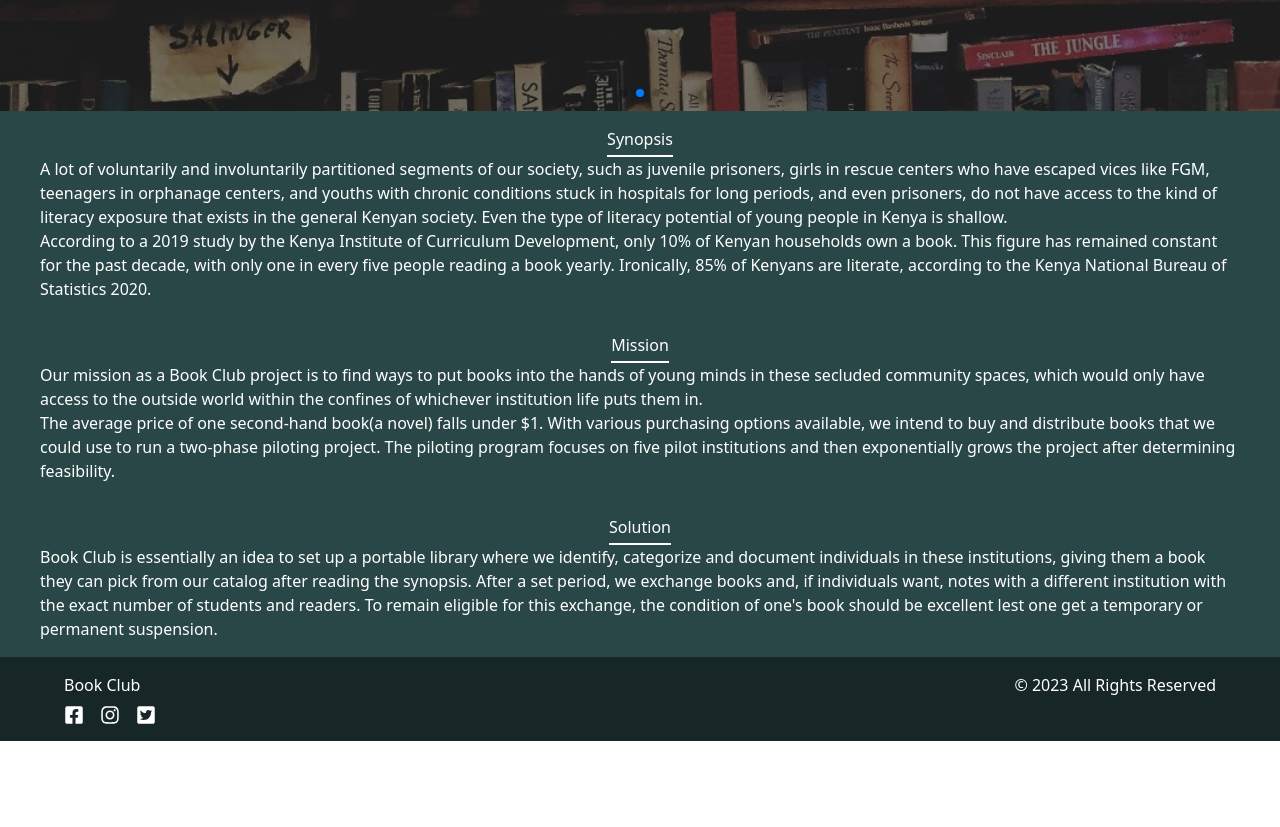
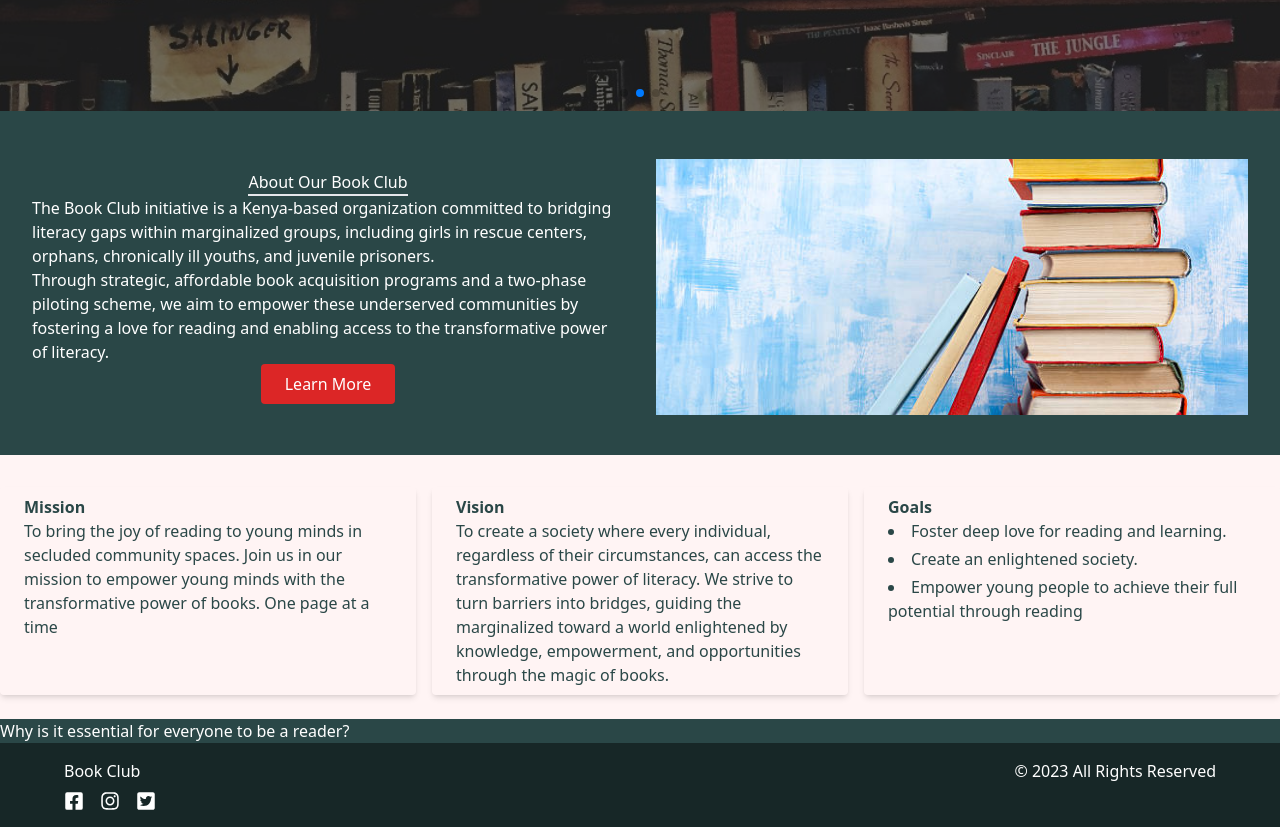
Before and after one commit to MylesMburu/BookClub, a React (Vite) app: page / in a window 1280 px wide. Shown: the part 317-1144 px from the top of the page. Before the commit the page ends 1058 px from the top, so only its background shows below. Built offline with nearby package versions, Linux system fonts and the light colour scheme.

Commit message:
Added goals

```diff
--- /dev/null
+++ b/src/components/Home/Goals.jsx
@@ -0,0 +1,26 @@
+import React from 'react'
+
+export const Goals = () => {
+  return (
+    <div className='grid grid-cols-3 gap-4 bg-secondary pb-6'>
+        <div className='card2'>
+        <h2 className='font-bold'>Mission</h2>
+        <p>To bring the joy of reading to young minds in secluded community spaces. Join us in our mission to empower young minds with the transformative power of books.
+            One page at a time
+        </p>
+        </div>
+        <div className='card2'>
+        <h2 className='font-bold'>Vision</h2>
+        <p>To create a society where every individual, regardless of their circumstances, can access the transformative power of literacy. We strive to turn barriers into bridges, guiding the marginalized toward a world enlightened by knowledge, empowerment, and opportunities through the magic of books.</p>
+        </div>
+        <div className='card2'>
+        <h2 className='font-bold'>Goals</h2>
+        <ul className='list-disc list-inside'>
+            <li className='mb-1'>Foster deep love for reading and learning.</li>
+            <li className='mb-1'>Create an enlightened society. </li>
+            <li className='mb-1'>Empower young people to achieve their full potential through reading </li>
+        </ul>
+        </div>
+    </div>
+  )
+}
--- a/src/components/Home/Home.jsx
+++ b/src/components/Home/Home.jsx
@@ -1,14 +1,14 @@
 import React from 'react'
 import Synopsis from './Synopsis'
-import { Mission } from './Mission'
-import { Solution } from './Solution'
+import { Goals } from './Goals'
+import { WhyRead } from "./WhyRead";
 
 export const Home = () => {
   return (
     <div className='bg-primary text-white'>
         <Synopsis/>
-        <Mission/>
-        <Solution/>
+        <Goals/>
+        <WhyRead/>
     </div>
   )
 }
--- a/src/components/Home/Mission.jsx
+++ /dev/null
@@ -1,18 +0,0 @@
-import React from 'react'
-
-export const Mission = () => {
-  return (
-    <div className='flex flex-col justify-center items-center p-2 md:p-4'>
-      <h2 className='border-b-2 border-white pb-1'>Mission</h2>
-      <div className='px-6'>
-      <p>
-      Our mission as a Book Club project is to find ways to put books into the hands of young minds in these secluded community spaces, which would only have access to the outside world within the confines of whichever institution life puts them in.
-      </p>
-      <p>
-      The average price of one second-hand book(a novel) falls under $1. With various purchasing options available, we intend to buy and distribute books that we could use to run a two-phase piloting project. The piloting program focuses on five pilot institutions and then exponentially grows the project after determining feasibility.
-      </p>
-    </div>
-    </div>
-
-  )
-}
--- a/src/components/Home/Solution.jsx
+++ /dev/null
@@ -1,12 +0,0 @@
-import React from 'react'
-
-export const Solution = () => {
-  return (
-    <div className='flex flex-col justify-center items-center p-2 pb-4 md:p-4'>
-      <h2 className='border-b-2 border-white pb-1'>Solution</h2>
-      <div>
-        <p className='px-6'>Book Club is essentially an idea to set up a portable library where we identify, categorize and document individuals in these institutions, giving them a book they can pick from our catalog after reading the synopsis. After a set period, we exchange books and, if individuals want, notes with a different institution with the exact number of students and readers. To remain eligible for this exchange, the condition of one's book should be excellent lest one get a temporary or permanent suspension.</p>
-      </div>
-    </div>
-  )
-}
--- a/src/components/Home/Synopsis.jsx
+++ b/src/components/Home/Synopsis.jsx
@@ -1,12 +1,15 @@
 import React from 'react';
+import { Link } from 'react-router-dom';
 import { Swiper, SwiperSlide } from 'swiper/react';
 import { Autoplay, Pagination, Navigation } from 'swiper';
 import "swiper/css";
 import "swiper/css/pagination";
 import "swiper/css/navigation";
+import IMG1 from '../../assets/books1.jpg';
 import IMG2 from '../../assets/books2.jpg';
 import IMG3 from '../../assets/books3.jpg';
 import IMG4 from '../../assets/books4.jpg';
+import { About } from '../About/About';
 
 const data = [
   {
@@ -53,16 +56,15 @@ const Synopsis = () => {
         </Swiper>
       </div>
 
-      {/* Synopsis section */}
-      <div className='flex flex-col justify-center items-center p-2 md:p-4'>
-        <h2 className='border-b-2 border-white pb-1'>Synopsis</h2>
-        <div className='px-6'>
-          <p>
-            A lot of voluntarily and involuntarily partitioned segments of our society, such as juvenile prisoners, girls in rescue centers who have escaped vices like FGM, teenagers in orphanage centers, and youths with chronic conditions stuck in hospitals for long periods, and even prisoners, do not have access to the kind of literacy exposure that exists in the general Kenyan society. Even the type of literacy potential of young people in Kenya is shallow.
-          </p>
-          <p>
-            According to a 2019 study by the Kenya Institute of Curriculum Development, only 10% of Kenyan households own a book. This figure has remained constant for the past decade, with only one in every five people reading a book yearly. Ironically, 85% of Kenyans are literate, according to the Kenya National Bureau of Statistics 2020.
-          </p>
+      <div className='grid grid-cols-2 px-4 pt-8 pb-6'>
+        <div className='flex flex-col justify-center items-center px-4'>
+            <h2 className='border-b-2 left-0'>About Our Book Club</h2>
+            <p>The Book Club initiative is a Kenya-based organization committed to bridging literacy gaps within marginalized groups, including girls in rescue centers, orphans, chronically ill youths, and juvenile prisoners.
+              <br/> Through strategic, affordable book acquisition programs and a two-phase piloting scheme, we aim to empower these underserved communities by fostering a love for reading and enabling access to the transformative power of literacy.</p>
+              <button className='bg-red-600 rounded px-6 py-2'><Link to='/about' element={About}>Learn More</Link></button>
+        </div>
+        <div>
+            <img src={IMG1} alt="An image of books" className='object-cover h-72 w-full p-4' />
         </div>
       </div>
     </div>
--- /dev/null
+++ b/src/components/Home/WhyRead.jsx
@@ -0,0 +1,18 @@
+import React from 'react'
+
+export const WhyRead = () => {
+  return (
+    <div>
+        <div>
+            <h2>Why is it essential for everyone to be a reader?</h2>
+            <ol className='l'>
+                <li></li>
+                <li></li>
+                <li></li>
+                <li></li>
+                <li></li>
+            </ol>
+        </div>
+    </div>
+  )
+}
--- a/src/index.css
+++ b/src/index.css
@@ -9,3 +9,11 @@
 .card{
     @apply flex-col justify-center mt-8 bg-white text-black rounded overflow-hidden shadow-md relative
 }
+
+.card2{
+    @apply flex-col justify-center mt-8 text-primary rounded overflow-hidden shadow-md relative px-6 py-2
+}
+
+.nav-hov:active {
+    @apply border-b-2 border-primary;
+  }
```
